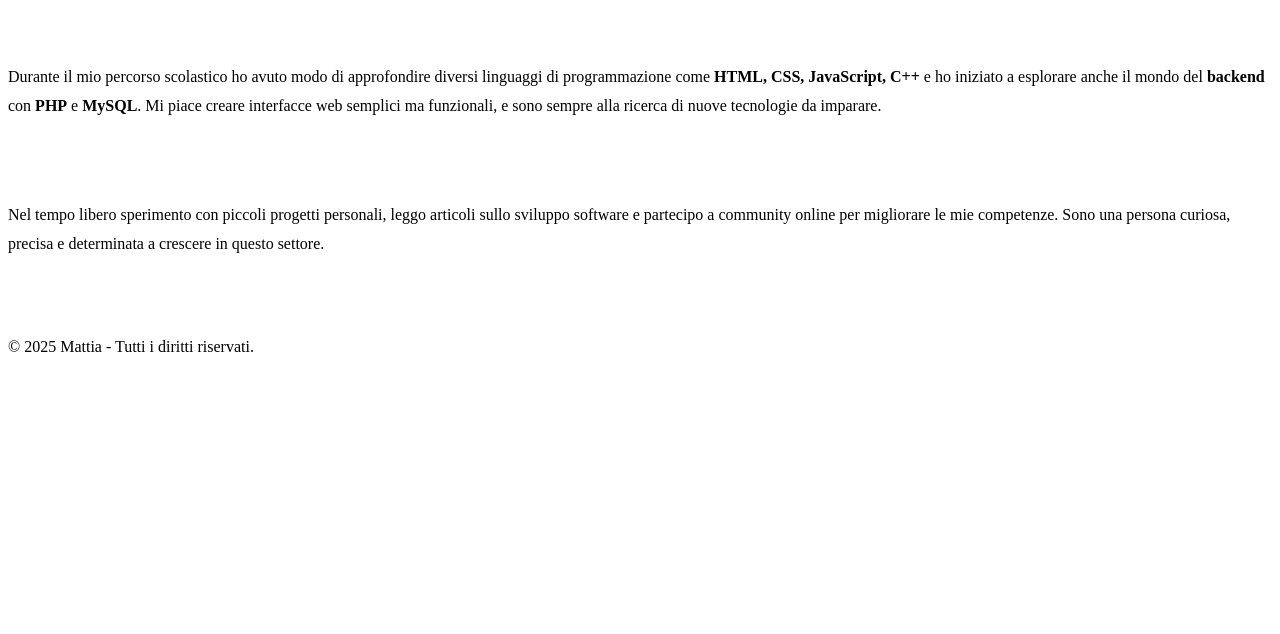
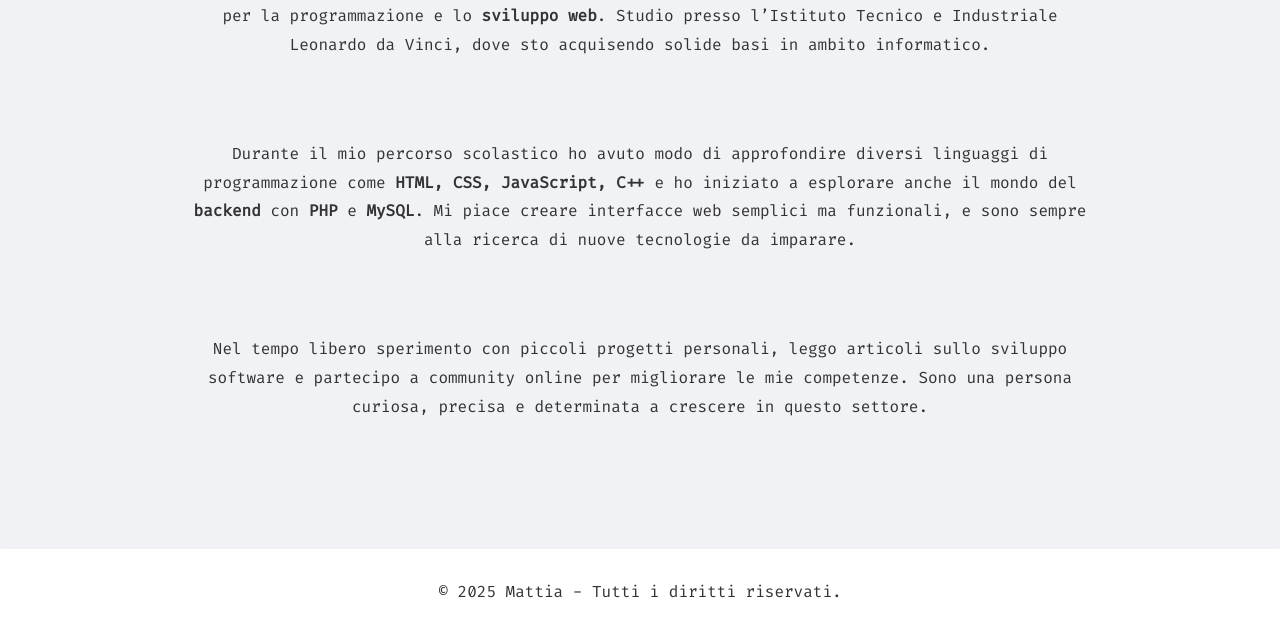
Before and after one commit to mattiatamburrino/portfolio, a plain HTML site: page source/pages/chisono.html in a window 1280 px wide. Shown: the part 263-897 px from the top of the page. Before the commit the page ends 800 px from the top, so only its background shows below. Drawn offline with Linux system fonts and the light colour scheme; files that its build step writes are made by us from their sources; the site is published under a folder, as on GitHub Pages, so addresses that start at the root find nothing.

Commit message:
seconda correzione dei link css

```diff
--- a/source/pages/chisono.html
+++ b/source/pages/chisono.html
@@ -9,7 +9,7 @@
   <link rel="preconnect" href="https://fonts.gstatic.com" crossorigin>
   <link href="https://fonts.googleapis.com/css2?family=Fira+Code&display=swap" rel="stylesheet">
   <link rel="stylesheet" href="https://cdnjs.cloudflare.com/ajax/libs/font-awesome/6.0.0-beta3/css/all.min.css">
-  <link rel="stylesheet" href="/style.css">
+  <link rel="stylesheet" href="source/pages/style.css">
   <style>
     #about p {
         margin-bottom: 5rem;
```
Also changed, not shown: source/pages/contatti.html (+1 -1 lines), source/pages/skills.html (+1 -1 lines).
